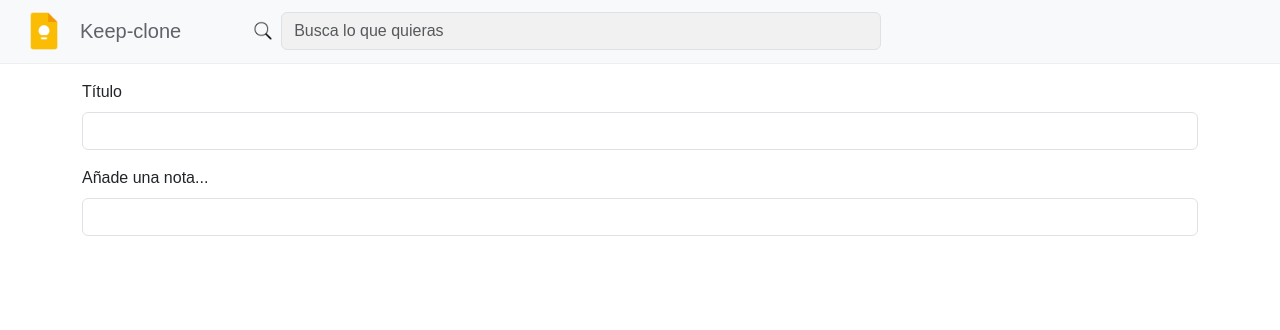
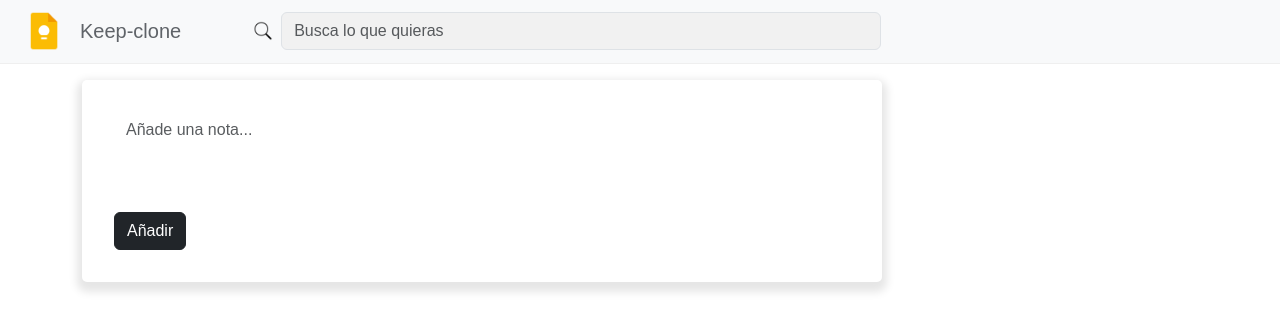
Before and after one commit to hachesanchez/Keep-clone-client, a React (Create React App) app: page /crear-nota in a window 1280 px wide. Shown: the top 330 px of the page. Built offline with nearby package versions, Linux system fonts and the light colour scheme.

Commit message:
front saves note

```diff
--- a/package.json
+++ b/package.json
@@ -11,6 +11,7 @@
     "masonry-layout": "^4.2.2",
     "react": "^18.2.0",
     "react-bootstrap": "^2.8.0",
+    "react-chartjs-2": "^5.2.0",
     "react-dom": "^18.2.0",
     "react-icons": "^4.10.1",
     "react-masonry-css": "^1.0.16",
@@ -41,5 +42,8 @@
       "last 1 firefox version",
       "last 1 safari version"
     ]
+  },
+  "devDependencies": {
+    "@babel/plugin-proposal-private-property-in-object": "^7.21.11"
   }
 }
--- /dev/null
+++ b/src/components/Chart.jsx/BarChartExample.jsx
@@ -0,0 +1,13 @@
+import { Line } from "react-chartjs-2";
+
+const BarChartExample = ({ chartData }) => {
+
+    return (
+        <div>
+            Doughnut todo okay
+            <Line data={chartData} />
+        </div>
+    )
+}
+
+export default BarChartExample
--- /dev/null
+++ b/src/components/Chart.jsx/ChartJsExample.jsx
@@ -0,0 +1,22 @@
+import { Doughnut } from "react-chartjs-2";
+import { Chart as ChartJS, ArcElement, Tooltip, Legend } from "chart.js";
+
+ChartJS.register(
+    ArcElement,
+    Tooltip,
+    Legend
+)
+
+const ChartJsExample = ({ chartData }) => {
+
+    return (
+
+        <div>
+            Doughnut todo okay
+            <Doughnut data={chartData} />
+
+        </div >
+    )
+}
+
+export default ChartJsExample
--- a/src/components/Notes/NewNoteForm/NewNoteForm.css
+++ b/src/components/Notes/NewNoteForm/NewNoteForm.css
@@ -0,0 +1,32 @@
+/* NewNoteForm.css */
+.new-note-container {
+
+    padding: 20px;
+    max-width: 800px;
+    border-radius: 5px;
+    box-shadow: 0px 5px 8px 5px rgba(1, 0, 0, 0.1);
+    /* Aplicar sombra en la parte inferior y el lado izquierdo */
+}
+
+.new-note-form {
+    background-color: #fff;
+
+    padding: 12px;
+}
+
+.note-title {
+    font-size: 18px;
+    font-weight: bold;
+    border: none;
+    outline: none;
+    width: 100%;
+    margin-bottom: 10px;
+}
+
+.note-body {
+    font-size: 16px;
+    border: none;
+    outline: none;
+    width: 100%;
+    resize: none;
+}
--- a/src/components/Notes/NewNoteForm/NewNoteForm.jsx
+++ b/src/components/Notes/NewNoteForm/NewNoteForm.jsx
@@ -1,20 +1,92 @@
-import { Form } from "react-bootstrap"
+import { Form, Button } from "react-bootstrap"
+import { useState } from "react";
+import "./NewNoteForm.css"
+import notesService from "../../../services/notes.services";
 
-const NewNoteForm = () => {
+
+const NewNoteForm = ({ updateNotes }) => {
+
+    const [noteData, setNoteData] = useState({
+        title: '',
+        body: ''
+    })
+
+    const [isExpanded, setIsExpanded] = useState(false)
+
+    const handleInputChange = e => {
+        const { name, value } = e.target
+        setNoteData({ ...noteData, [name]: value })
+    }
+
+    const handleddANoteClick = e => {
+        setIsExpanded(true)
+    }
+
+    const handleSubmit = e => {
+        e.preventDefault()
+        if (noteData.title.trim() === "" && noteData.body.trim() === "") {
+            alert("Los campos de título y nota no pueden estar vacíos.");
+            return;
+        }
+
+        notesService
+            .saveNote(noteData)
+            .then(() => {
+                updateNotes()
+                setNoteData({ title: "", body: "" })
+            })
+            .catch((err) => console.log(err));
+    };
+
+    // const handleKeyPress = e => {
+    //     e.key === 'Enter' &&
+    //         handleSubmit()
+    // }
+
+
+
 
     return (
 
-        <Form>
-            <Form.Group className="mb-3" controlId="title">
-                <Form.Label className="title-label">Título</Form.Label>
-                <Form.Control type="text" name="title" />
-            </Form.Group>
-            <Form.Group className="mb-3" controlId="body">
-                <Form.Label className="body-label">Añade una nota...</Form.Label>
-                <Form.Control type="text" name="body" />
-            </Form.Group>
-        </Form>
-    )
-}
+        <div className="new-note-container mb-4">
 
-export default NewNoteForm
+            <Form className="new-note-form" onSubmit={handleSubmit}>
+
+                {isExpanded && (
+
+                    <Form.Group className="mb-3" controlId="title">
+                        <Form.Control
+                            type="text"
+                            name="title"
+                            className="note-title"
+                            placeholder="Título"
+                            value={noteData.title}
+                            onChange={handleInputChange}
+                        />
+                    </Form.Group>
+
+                )}
+
+                <Form.Group className="mb-3" controlId="body">
+                    <Form.Control
+                        as="textarea"
+                        name="body"
+                        className="note-body"
+                        placeholder="Añade una nota..."
+                        value={noteData.body}
+                        onChange={handleInputChange}
+                        onClick={handleddANoteClick}
+                    // onKeyDown={handleKeyPress}
+                    />
+                </Form.Group>
+
+                <div className="flex">
+                    <Button variant="dark mt-4" type="submit">Añadir</Button>
+                </div>
+
+            </Form>
+        </div>
+    );
+};
+
+export default NewNoteForm;
--- /dev/null
+++ b/src/pages/ChartJsPage/ChartJsPage.jsx
@@ -0,0 +1,45 @@
+import { useState } from "react"
+import ChartJsExample from "../../components/Chart.jsx/ChartJsExample"
+import { UserData } from './../../utils/Data'
+import BarChartExample from "../../components/Chart.jsx/BarChartExample"
+
+const ChartJsPage = () => {
+
+    const [userData, setUserData] = useState({
+
+        labels: UserData.map((elm) => elm.year),
+        datasets: [{
+            label: 'Users gained',
+            data: UserData.map((elm) => elm.userGain),
+            backgroundColor: [
+                'rgba(255, 99, 132, 0.2)',
+                'rgba(255, 159, 64, 0.2)',
+                'rgba(255, 205, 86, 0.2)',
+                'rgba(75, 192, 192, 0.2)',
+                'rgba(54, 162, 235, 0.2)',
+                'rgba(153, 102, 255, 0.2)',
+                'rgba(201, 203, 207, 0.2)'
+            ],
+            borderColor: [
+                'rgb(255, 99, 132)',
+                'rgb(255, 159, 64)',
+                'rgb(255, 205, 86)',
+                'rgb(75, 192, 192)',
+                'rgb(54, 162, 235)',
+                'rgb(153, 102, 255)',
+                'rgb(201, 203, 207)'
+            ],
+            borderWidth: 1
+        }]
+
+    })
+
+    return (
+        <div>
+            <ChartJsExample chartData={userData} />
+            <BarChartExample chartData={userData} />
+        </div>
+    )
+}
+
+export default ChartJsPage
--- a/src/pages/NewNotePage/NewNotePage.jsx
+++ b/src/pages/NewNotePage/NewNotePage.jsx
@@ -9,7 +9,6 @@ const NewNotePage = () => {
 
         <Container>
             <NewNoteForm />
-
         </Container>
     )
 
--- a/src/routes/AppRoutes.jsx
+++ b/src/routes/AppRoutes.jsx
@@ -2,9 +2,9 @@ import { Route, Routes } from 'react-router-dom'
 import NotesListPage from '../pages/NotesListPage/NotesListPage'
 import NewNotePage from '../pages/NewNotePage/NewNotePage'
 import HomePage from '../pages/HomePage/HomePage'
+import ChartJsPage from '../pages/ChartJsPage/ChartJsPage'
 
 const AppRoutes = () => {
-
     return (
 
         <Routes>
@@ -14,7 +14,8 @@ const AppRoutes = () => {
             <Route path='/' element={<HomePage />} />
             <Route path='/notas' element={<NotesListPage />} />
             <Route path='/nota/:id' element={<h1>NOTA WHATEVER</h1>} />
-            <Route path='/recordatorios' element={<h1>RECORDATORIOS</h1>} />
+            <Route path='/recordatorios' element={<ChartJsPage />} />
+            <Route path='/archivadas' element={<h1>ARCHIVADAS</h1>} />
             <Route path='/papelera' element={<h1>BASURILLA</h1>} />
             <Route path='/etiqueta/:id' element={<h1>TAG WHATEVER</h1>} />
             <Route path='/crear-nota' element={<NewNotePage />} />
--- a/src/services/notes.services.js
+++ b/src/services/notes.services.js
@@ -12,6 +12,12 @@ class NoteService {
     getAllNotes() {
         return this.api.get('/getAllNotes')
     }
+
+    saveNote(noteData) {
+        return this.api.post('/saveNote', noteData)
+    }
+
+
 }
 
 const notesService = new NoteService()
--- /dev/null
+++ b/src/utils/Data.js
@@ -0,0 +1,32 @@
+export const UserData = [
+    {
+        id: 1,
+        year: 2016,
+        userGain: 80000,
+        userLost: 823
+    },
+    {
+        id: 2,
+        year: 2017,
+        userGain: 45677,
+        userLost: 345
+    },
+    {
+        id: 3,
+        year: 2018,
+        userGain: 78888,
+        userLost: 555
+    },
+    {
+        id: 4,
+        year: 2019,
+        userGain: 90000,
+        userLost: 4555
+    },
+    {
+        id: 5,
+        year: 2020,
+        userGain: 4300,
+        userLost: 234
+    }
+];
```
Also changed, not shown: 1 other file (tests, documents, lock files or other folders).
